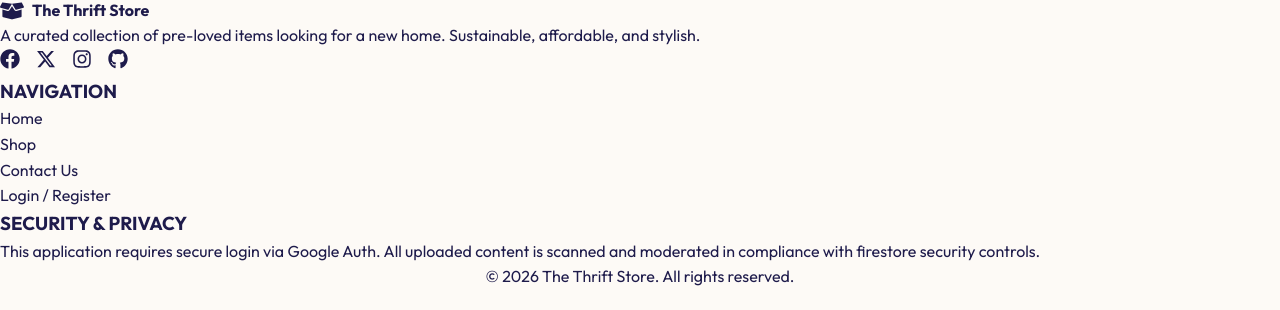
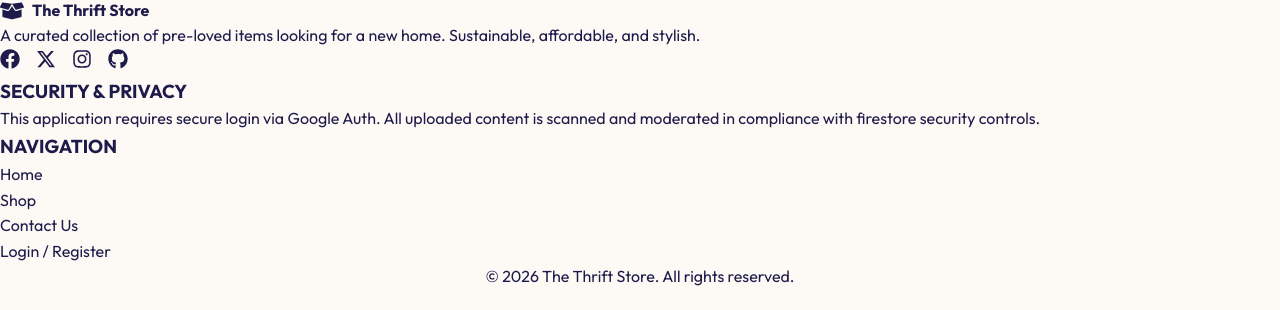
Before and after one commit to yambaomaico-pixel/The-Thrift-Store-02, a React (Vite) app: page / in a window 1280 px wide. Shown: the part 614-924 px from the top of the page. Built offline with nearby package versions, Linux system fonts and the light colour scheme; no server answers; the database is empty.

Commit message:
style: move navigation to right side of footer

```diff
--- a/src/components/Footer.jsx
+++ b/src/components/Footer.jsx
@@ -24,8 +24,16 @@
           </div>
         </div>
 
+        {/* Security & Privacy Column */}
+        <div className="flex-1 max-w-xs">
+          <h3 className="font-bold text-xs uppercase tracking-wider text-slate-800 mb-4">SECURITY & PRIVACY</h3>
+          <p className="text-sm text-slate-500 leading-relaxed">
+            This application requires secure login via Google Auth. All uploaded content is scanned and moderated in compliance with firestore security controls.
+          </p>
+        </div>
+
         {/* Navigation Column */}
-        <div className="flex-1">
+        <div className="flex-1 md:text-right">
           <h3 className="font-bold text-xs uppercase tracking-wider text-slate-800 mb-4">NAVIGATION</h3>
           <ul className="flex flex-col gap-3 text-sm text-slate-500">
             <li><Link to="/" className="hover:text-blue-600 transition-colors">Home</Link></li>
@@ -33,14 +41,6 @@
             <li><Link to="/contact" className="hover:text-blue-600 transition-colors">Contact Us</Link></li>
             <li><Link to="/login" className="hover:text-blue-600 transition-colors">Login / Register</Link></li>
           </ul>
-        </div>
-
-        {/* Security & Privacy Column */}
-        <div className="flex-1 max-w-xs">
-          <h3 className="font-bold text-xs uppercase tracking-wider text-slate-800 mb-4">SECURITY & PRIVACY</h3>
-          <p className="text-sm text-slate-500 leading-relaxed">
-            This application requires secure login via Google Auth. All uploaded content is scanned and moderated in compliance with firestore security controls.
-          </p>
         </div>
       </div>
 
```
